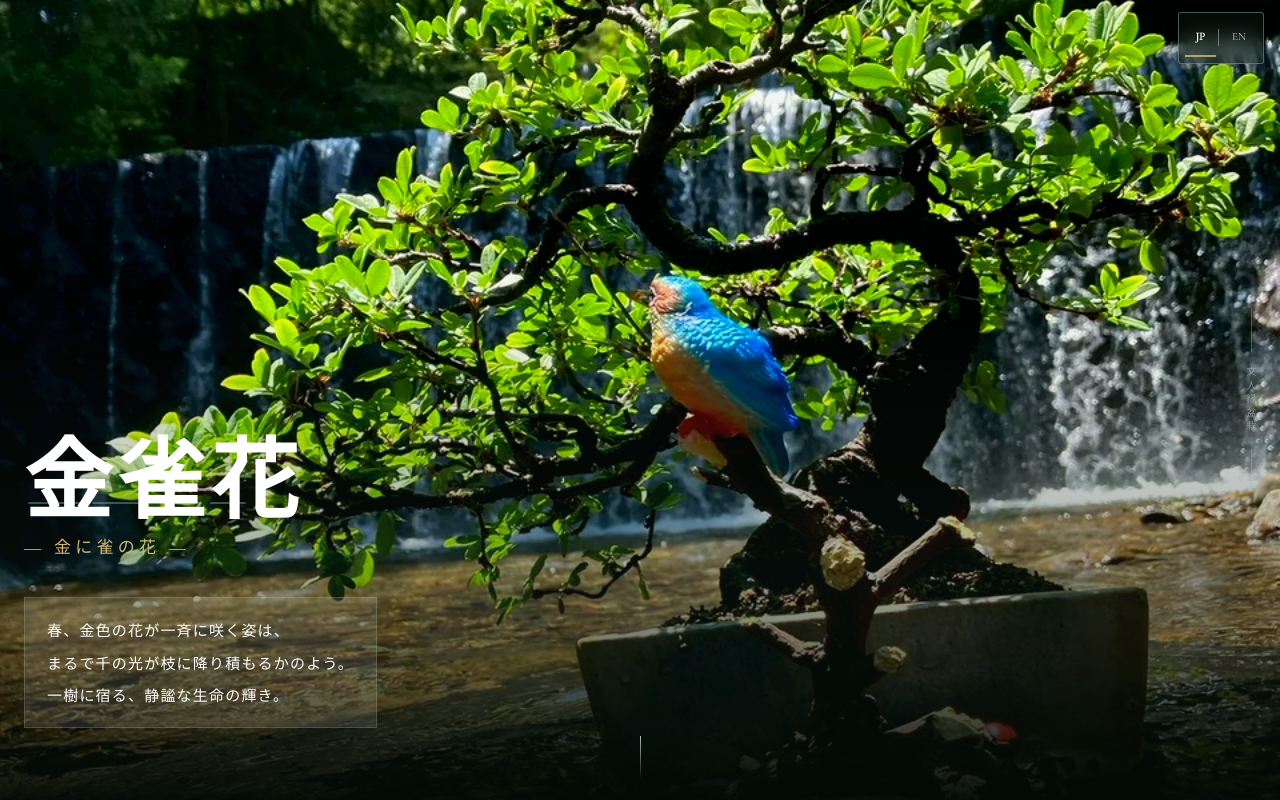
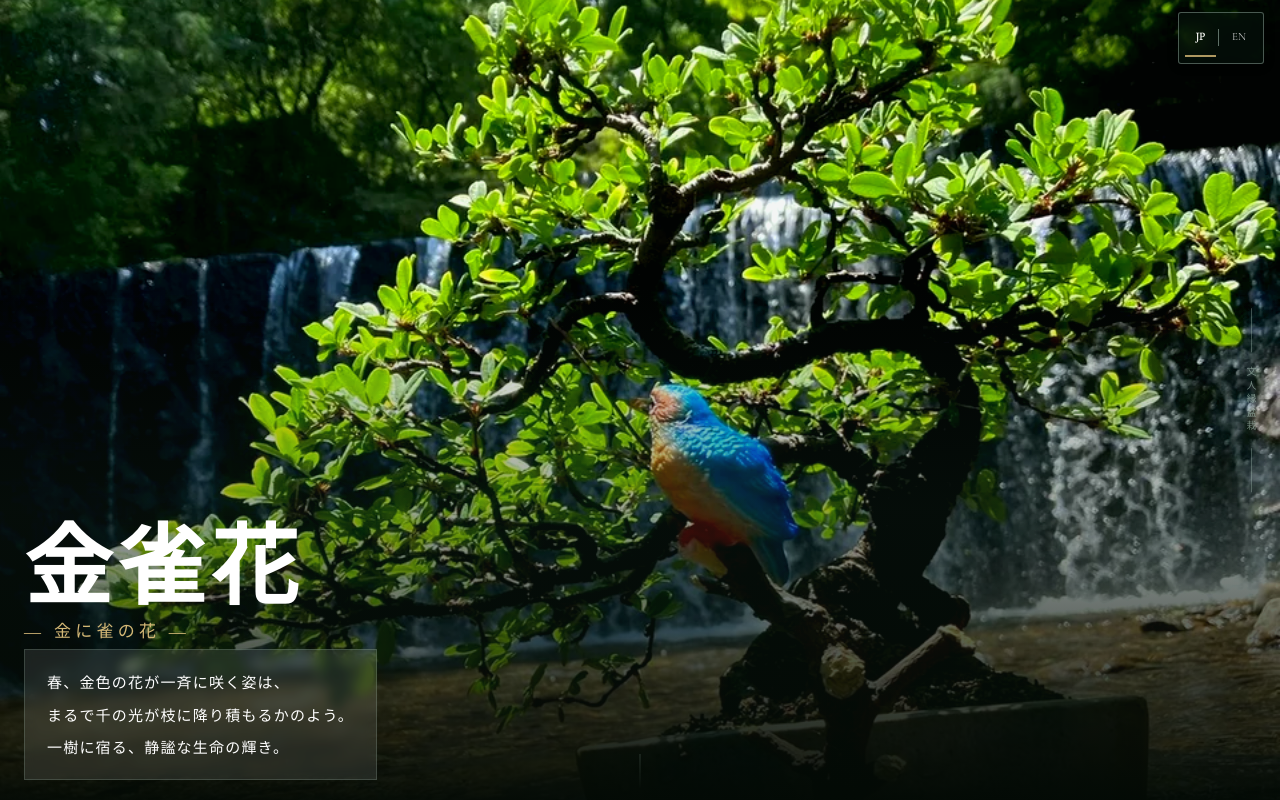
Before and after one commit to KUMA-Kg/bonsai, a plain HTML site: page index.html in a window 1280 px wide. Shown: the top 800 px of the page. Drawn offline with nearby package versions, Linux system fonts and the light colour scheme.

Commit message:
fix(hero): drop kasumi bars and entrance motion; lower title stack; tighten subtitle to tanzaku
Co-authored-by: Cursor <cursoragent@cursor.com>

```diff
--- a/index.html
+++ b/index.html
@@ -105,7 +105,8 @@
   .hero-bg-img {
     position: absolute; inset: 0;
     width: 100%; height: 100%;
-    object-fit: cover; display: block; border: 0;
+    object-fit: cover; object-position: 50% 38%;
+    display: block; border: 0;
     opacity: 0.95;
     filter: saturate(1.2) contrast(1.08) brightness(1.02);
   }
@@ -113,9 +114,9 @@
     position: absolute; inset: 0;
     background: linear-gradient(180deg,
       rgba(15,38,28,0.00)  0%,
-      rgba(15,38,28,0.00) 40%,
-      rgba(11,28,20,0.35) 72%,
-      rgba(3,10,5,0.97) 100%);
+      rgba(15,38,28,0.00) 36%,
+      rgba(11,28,20,0.38) 64%,
+      rgba(3,10,5,0.98) 100%);
   }
 
   /* 言語切替（ヒーロー右上・和モダン／読みやすさ優先） */
@@ -172,20 +173,10 @@
     background: rgba(170, 196, 183, 0.55);
     flex-shrink: 0;
   }
-  .hero-kasumi {
-    position: absolute; bottom: 37%; left: 0; right: 0;
-    padding: 0 28px;
-    display: flex; align-items: center; gap: 8px;
-    z-index: 1; opacity: 0.3;
-  }
-  .kasumi-bar { height: 2px; background: var(--ai-mist); border-radius: 1px; }
-  .kasumi-bar--w56  { width: 56px; }
-  .kasumi-bar--w110 { width: 110px; }
-  .kasumi-bar--w36  { width: 36px; }
   .hero-tate {
     position: absolute; right: 20px; top: 50%; transform: translateY(-50%);
     z-index: 5; display: flex; flex-direction: column; align-items: center; gap: 14px;
-    opacity: 0; animation: fadeIn 1.5s ease-out 1.4s forwards;
+    opacity: 1;
   }
   .tate-line { width: 1px; height: 44px; background: rgba(170,196,183,0.35); }
   .tate-text {
@@ -194,23 +185,21 @@
   }
   .hero-content {
     position: relative; z-index: 2;
-    padding: 0 24px 72px;
-    animation: fadeUp 1s ease-out 0.4s both;
-  }
-  @keyframes fadeUp { from{opacity:0;transform:translateY(28px)} to{opacity:1;transform:translateY(0)} }
-  @keyframes fadeIn { from{opacity:0} to{opacity:1} }
+    padding: 0 24px calc(20px + env(safe-area-inset-bottom, 0px));
+  }
 
   .hero-title {
     font-family: 'Shippori Mincho', serif;
     font-size: clamp(52px,13vw,88px); font-weight: 800;
     line-height: 1.05; letter-spacing: .06em;
-    color: var(--white); margin-bottom: 10px;
+    color: var(--white); margin-bottom: 8px;
   }
   .hero-subtitle {
     font-family: 'Shippori Mincho', serif;
     font-size: clamp(13px,3.2vw,17px); font-weight: 400;
     color: var(--gold-light); letter-spacing: .25em;
-    margin-bottom: 36px; display: block;
+    /* 短冊ボックス直前まで詰める（行ボックスと枠のギャップ最小） */
+    margin-bottom: 4px; display: block;
   }
   .hero-tanzaku {
     display: inline-block;
@@ -225,16 +214,15 @@
     color: var(--white);
   }
   .hero-scroll-hint {
-    position: absolute; bottom: 20px; left: 50%; transform: translateX(-50%);
+    position: absolute; bottom: max(10px, env(safe-area-inset-bottom)); left: 50%; transform: translateX(-50%);
     z-index: 3; display: flex; flex-direction: column; align-items: center;
-    opacity: 0; animation: fadeIn 2s ease-out 2s forwards;
+    opacity: 0.45;
   }
   .scroll-line {
-    width: 1px; height: 44px;
+    width: 1px; height: 36px;
     background: linear-gradient(180deg, var(--ai-pale), transparent);
-    animation: scrollPulse 2s ease-in-out infinite;
-  }
-  @keyframes scrollPulse { 0%,100%{opacity:.3} 50%{opacity:1} }
+    opacity: 0.55;
+  }
 
   /* ===== 砂紋（さもん）セパレーター ===== */
   .sammon-sep {
@@ -770,13 +758,7 @@
   }
 
   @media (prefers-reduced-motion: reduce) {
-    .hero-content,
-    .hero-tate,
-    .hero-scroll-hint {
-      animation: none;
-      opacity: 1;
-    }
-    .scroll-line { animation: none; opacity: .5; }
+    .scroll-line { opacity: .5; }
     .status-dot { animation: none; opacity: .85; }
     .fade-in-on-scroll {
       transition: none;
@@ -804,11 +786,6 @@
   <div class="hero-bg">
     <img class="hero-bg-img" src="images/kinjyakka/hero.webp" alt="" width="960" height="1280" fetchpriority="high" decoding="async">
     <div class="hero-overlay"></div>
-  </div>
-  <div class="hero-kasumi">
-    <div class="kasumi-bar kasumi-bar--w56"></div>
-    <div class="kasumi-bar kasumi-bar--w110"></div>
-    <div class="kasumi-bar kasumi-bar--w36"></div>
   </div>
   <div class="hero-tate">
     <div class="tate-line"></div>
```
